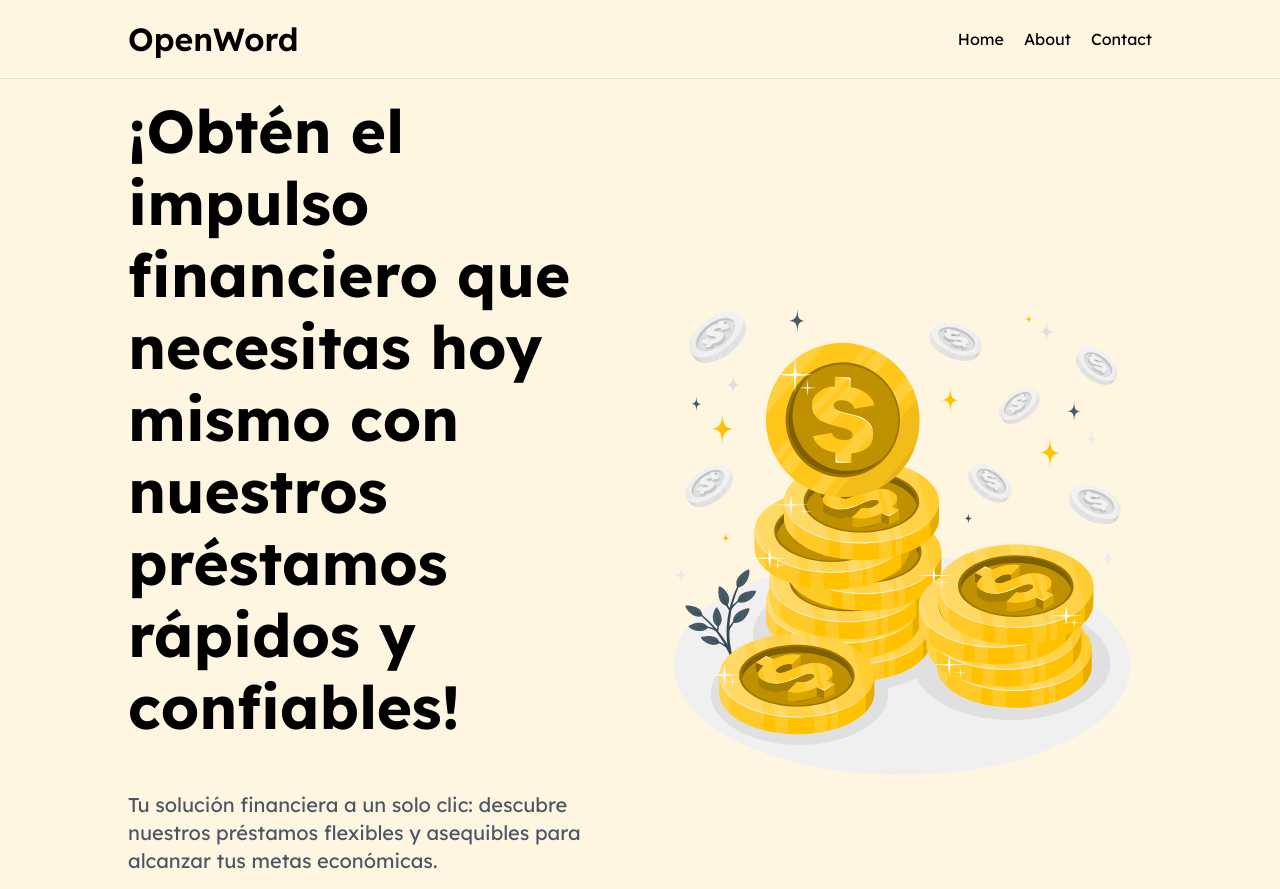
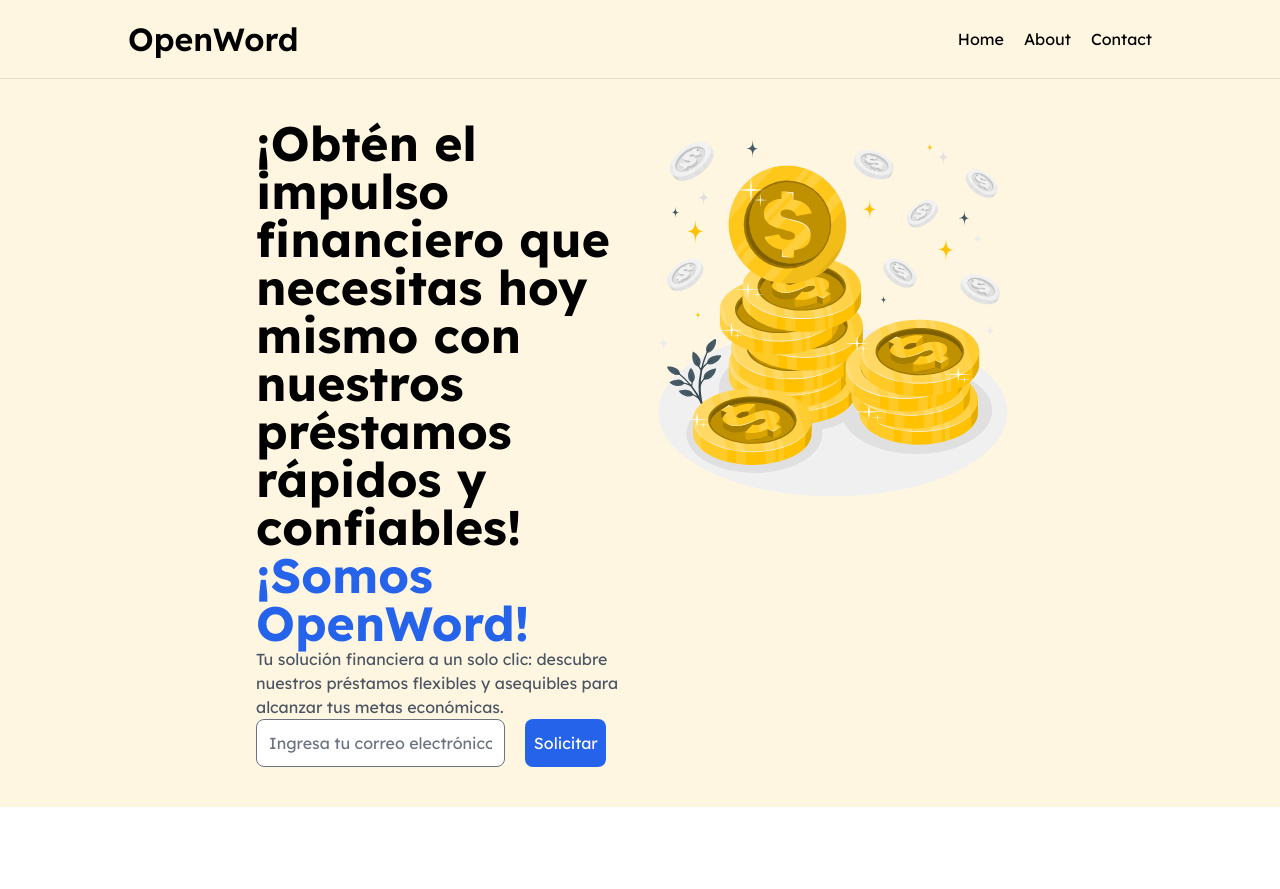
Before and after one commit to miguelhenaoa/next-js-challenge, a Next.js app: page / in a window 1280 px wide. Shown: the top 889 px of the page. Built offline with nearby package versions, Linux system fonts and the light colour scheme.

Commit message:
fix: replace module css for classes

```diff
--- a/app/Home.module.css
+++ /dev/null
@@ -1,29 +0,0 @@
-.landing {
-  display: flex;
-  flex-flow: row nowrap;
-  gap: 20px;
-  align-items: center;
-  background-color: #FEF6E1;
-  padding: 1rem 10%;
-}
-
-.steps {
-  padding: 5% 10%;
-  background-color: #FAFAFC;
-}
-
-.item {
-  flex: 1 1 0px;
-}
-
-.flexColumn {
-  display: flex;
-  flex-flow: column nowrap;
-  gap: 3rem;
-}
-
-.description {
-  color: #4b5563;
-  font-size: 1.25rem;
-  line-height: 1.75rem;
-}
--- a/app/page.tsx
+++ b/app/page.tsx
@@ -1,8 +1,7 @@
-'use client'
-import { useRouter } from 'next/navigation';
-import styles from './Home.module.css';
+"use client"
+import { useRouter } from "next/navigation";
 import Image from "next/image";
-import Card from '../components/card';
+import Card from "../components/card";
 
 const text = "¡Obtén el impulso financiero que necesitas hoy mismo con nuestros préstamos rápidos y confiables!";
 const description = "Tu solución financiera a un solo clic: descubre nuestros préstamos flexibles y asequibles para alcanzar tus metas económicas.";
@@ -11,52 +10,55 @@ export default function Home() {
   const router = useRouter();
 
   return (
-    <>
-      <section className={styles.landing}>
-        <div className={`${styles.item} ${styles.flexColumn}`}>
-          <h2>{text} </h2>
-          <p className={styles.description}>{description}</p>
-          <div className="flex flex-row gap-5 w-100">
+    <section className="">
+      <section className="px-5 bg-[#fef6e1] grid grid-cols-1 py-10 lg:grid-cols-2 sm:px-10 lg:px-64">
+        <div className="col-span-1 grid">
+          <div>
+            <h2 className="text-3xl md:text-4xl lg:text-5xl">{text}  </h2>
+            <h2 className="text-blue-600 text-3xl md:text-4xl lg:text-5xl">¡Somos OpenWord!</h2>
+          </div>
+          <p className="text-base text-[#4b5563]">{description}</p>
+          <div className="grid grid-cols-1 md:grid-cols-12 gap-5">
             <input
-              className="w-80 h-12 px-3 placeholder-gray-500 border rounded-lg focus:shadow-outline"
+              className="col-span-1 sm:col-span-5 lg:col-span-8 h-12 placeholder-gray-500 border rounded-lg focus:shadow-outline"
               type="text"
               placeholder="Ingresa tu correo electrónico"
             />
-            <button className="w-30 h-12 px-6 text-white bg-blue-600 rounded-lg hover:bg-blue-700" onClick={() => router.push('/register')}>
+            <button className="col-span-1 sm:col-span-2 lg:col-span-3 h-12 text-white bg-blue-600 rounded-lg hover:bg-blue-700" onClick={() => router.push("/register")}>
               Solicitar
             </button>
           </div>
         </div>
-        <Image className={styles.item}
+        <Image className="col-span-1"
           src="/images/coins.svg"
           alt="landing"
-          width={300}
-          height={300}
+          width={600}
+          height={600}
         />
       </section>
-      <section className={`${styles.steps} grid justify-center gap-y-10`}>
-        <h3 className='text-center text-2xl sm:text-3xl md:text-4xl'>Solicita fácilmente un crédito con nosotros</h3>
-        <div className='w-100 grid grid-cols-1 gap-x-6 gap-y-6 lg:grid-cols-5'>
+      <section className="py-20 grid justify-center gap-y-10">
+        <h3 className="text-center text-2xl sm:text-3xl md:text-4xl">Solicita fácilmente un crédito con nosotros</h3>
+        <div className="w-100 grid grid-cols-1 gap-x-6 gap-y-6 lg:grid-cols-5">
           <Card
-            className='lg:col-start-2'
+            className="lg:col-start-2"
             title="Inscripción"
-            description='Llena nuestro formulario'
-            color='#e8e7fe'
+            description="Llena nuestro formulario"
+            color="#e8e7fe"
           />
           <Card
-            className='md:col-span-1'
+            className="md:col-span-1"
             title="Revisión"
-            description='Tu solicitud será revisada por uno de nuestros asesores'
-            color='#e8e7fe'
+            description="Tu solicitud será revisada por uno de nuestros asesores"
+            color="#e8e7fe"
           />
           <Card
-            className='md:col-span-1'
+            className="md:col-span-1"
             title="Respuesta"
-            description='Recibirás una respuesta en menos de 24 horas'
-            color='#e8e7fe'
+            description="Recibirás una respuesta en menos de 24 horas"
+            color="#e8e7fe"
           />
         </div>
       </section>
-    </>
+    </section>
   );
 }
--- a/styles/globals.css
+++ b/styles/globals.css
@@ -105,8 +105,4 @@ header {
   .navigation {
     display: none;
   }
-
-  .content {
-    margin: 0 5%;
-  }
 }
```
